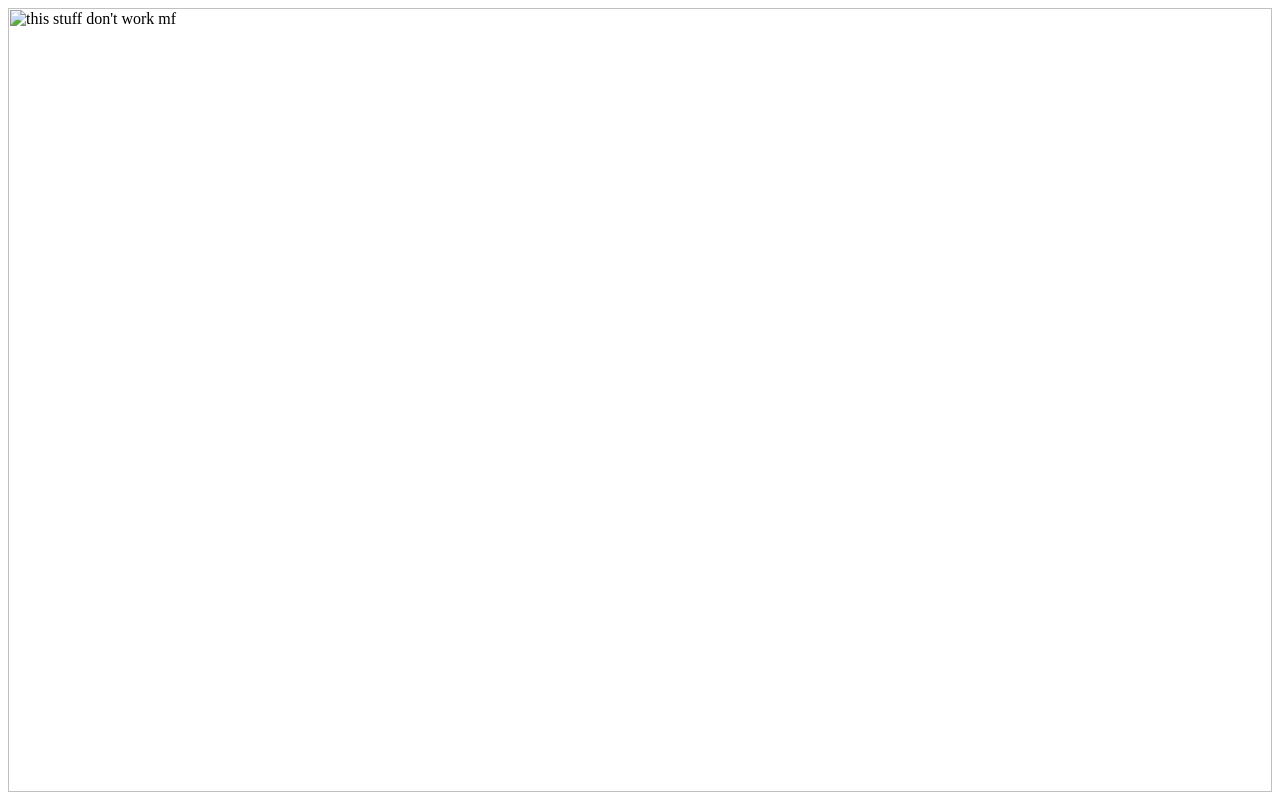
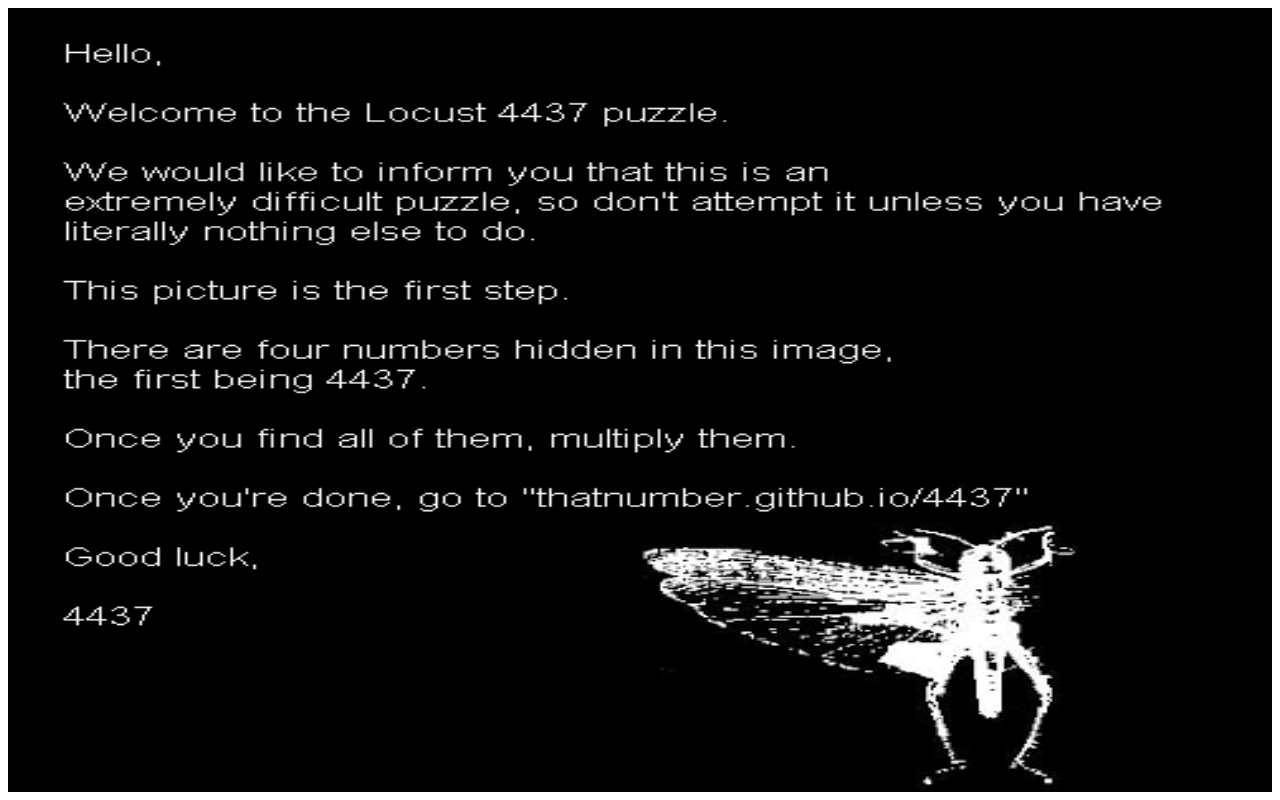
Before and after one commit to Locust4437/4437, a plain HTML site: page index.html in a window 1280 px wide. Drawn offline with Linux system fonts and the light colour scheme.

Commit message:
Update index.html

```diff
--- a/index.html
+++ b/index.html
@@ -7,7 +7,7 @@
 </head>
 <body>
     <img src =
-    "./upjbJMozFyHilKOk7aa:8Tx2X1b+KYksQGBrq7GKUHF7HeoZzE4tZ7VlJiGTUN6RHy+rXZAtRyTpbqhnaGzpbvEBkDniCyEVUlb1veJIdr3iQwisu8ornOPP+j959Qw:aOUTnMrWG9N:U1csRknd077QxapS0yLOzEaoILis0tE=.png"
-    alt = "this stuff don't work mf" style = "height: 100%; width: 100%;"/>
+    "/images/Locust_4437_intro.png"
+    alt = "If this doesn't work contact us immediately because this image is how the whole puzzle starts." style = "height: 100%; width: 100%;"/>
 </body>
 </html>
```
